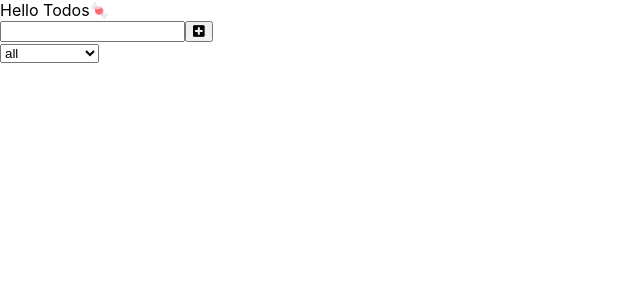
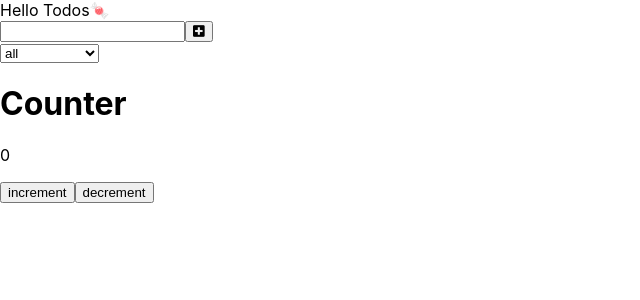
Before and after one commit to kkata/react-ts-mishmash, a React (Create React App) app: page / in a window 1280 px wide. Shown: the top 300 px of the page, without its empty margins (0-640 px from the left). Built offline with nearby package versions, Linux system fonts and the light colour scheme.

Commit message:
create counter with redux

```diff
--- a/package.json
+++ b/package.json
@@ -12,6 +12,7 @@
     "@types/react-dom": "^17.0.0",
     "react": "^17.0.2",
     "react-dom": "^17.0.2",
+    "react-redux": "^7.2.6",
     "react-scripts": "4.0.3",
     "typescript": "^4.1.2",
     "web-vitals": "^1.0.1"
--- a/src/App.tsx
+++ b/src/App.tsx
@@ -2,6 +2,7 @@ import { useState } from "react";
 
 import Form from "./components/Form";
 import TodoList from "./components/TodoList";
+import Counter from "./components/Counter";
 
 import "./App.css";
 
@@ -73,6 +74,7 @@ const App = () => {
         handleCompleteTodo={handleCompleteTodo}
         handleEditTodo={handleEditTodo}
       />
+      <Counter />
     </div>
   );
 };
--- /dev/null
+++ b/src/components/Counter.tsx
@@ -0,0 +1,27 @@
+import { useSelector, useDispatch } from "react-redux";
+import { CounterState } from "../store/index";
+
+const Counter = () => {
+  const dispatch = useDispatch();
+  const counter = useSelector((state: CounterState) => state.value);
+  const handleIncrement = () => {
+    dispatch({ type: "increment" });
+  };
+  const handleDecrement = () => {
+    dispatch({ type: "decrement" });
+  };
+  return (
+    <div>
+      <h1>Counter</h1>
+      <p>{counter}</p>
+      <button onClick={handleIncrement} type="button">
+        increment
+      </button>
+      <button onClick={handleDecrement} type="button">
+        decrement
+      </button>
+    </div>
+  );
+};
+
+export default Counter;
--- a/src/index.tsx
+++ b/src/index.tsx
@@ -1,11 +1,15 @@
 import React from "react";
 import ReactDOM from "react-dom";
+import { Provider } from "react-redux";
 import "./index.css";
 import App from "./App";
+import { store } from "./store/index";
 
 ReactDOM.render(
   <React.StrictMode>
-    <App />
+    <Provider store={store}>
+      <App />
+    </Provider>
   </React.StrictMode>,
   document.getElementById("root")
 );
--- /dev/null
+++ b/src/store/index.ts
@@ -0,0 +1,25 @@
+import { createStore, AnyAction } from "redux";
+
+export type CounterState = {
+  value: number;
+};
+
+const initialState: CounterState = {
+  value: 0,
+};
+
+const counterReducer = (state = initialState, action: AnyAction) => {
+  if (action.type === "increment") {
+    return {
+      value: state.value + 1,
+    };
+  }
+  if (action.type === "decrement") {
+    return {
+      value: state.value - 1,
+    };
+  }
+  return state;
+};
+
+export const store = createStore(counterReducer);
```
Also changed, not shown: 2 other files (tests, documents, lock files or other folders).
